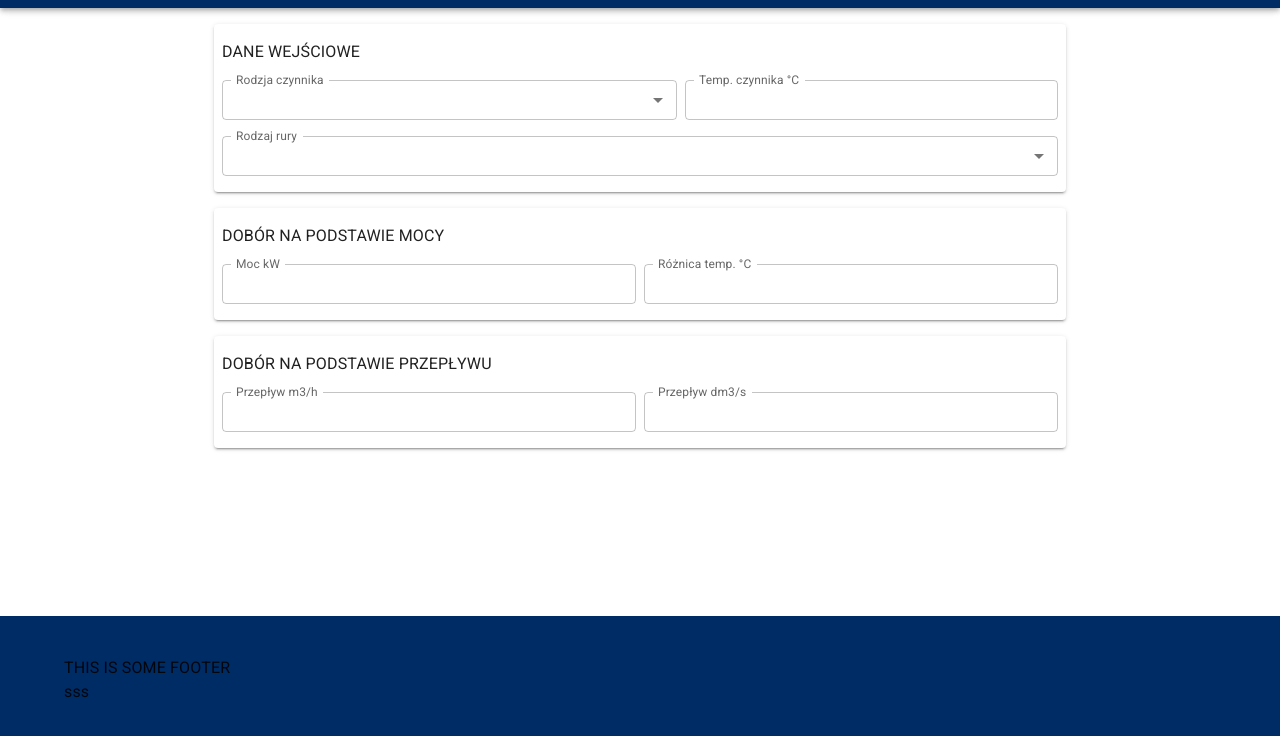
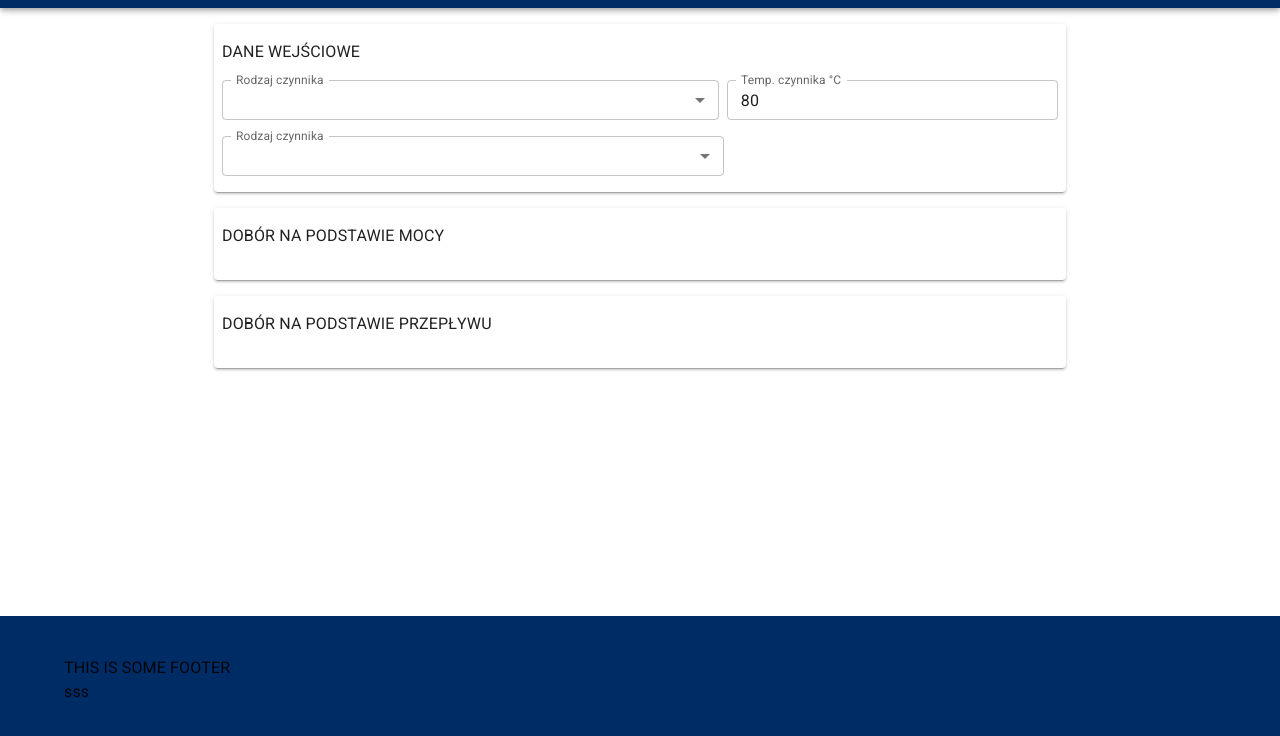
Before and after one commit to grykielona/kalkulatorpro, a Gatsby site: page /ogrzewanie in a window 1280 px wide. Shown: the part 56-792 px from the top of the page. Built offline with nearby package versions, Linux system fonts and the light colour scheme; Gatsby itself is replaced by a stand-in of ours.

Commit message:
custom fields refactor

```diff
--- a/src/components/Inputs/CustomSelectField.jsx
+++ b/src/components/Inputs/CustomSelectField.jsx
@@ -1,25 +1,47 @@
-import { FormControl, InputLabel, MenuItem, Select } from '@mui/material'
-import React from 'react'
+import { FormControl, InputLabel, MenuItem, OutlinedInput, Select } from '@mui/material'
+import React, { useState } from 'react'
 import { useDarkModeContext } from '../../contexts/DarkModeContextProvider'
 
 const focusedColors = (mode) => (mode === 'light' ? 'primary.main' : 'grey.300')
 
-const CustomSelectField = () => {
+const CustomSelectField = ({ menuItem, label, width, labelId, onChange }) => {
+  const [selectValue, setSelectValue] = useState('')
   const { mode } = useDarkModeContext()
 
   return (
-    <FormControl sx={{ width: '55%' }}>
-      <InputLabel id="demo-simple-select-label">Rodzja czynnika</InputLabel>
+    <FormControl
+      sx={{
+        width,
+        '& label.Mui-focused': {
+          color: focusedColors(mode),
+        },
+        '& .MuiOutlinedInput-root': {
+          '&.Mui-focused fieldset': {
+            borderColor: focusedColors(mode),
+          },
+        },
+      }}
+    >
+      <InputLabel shrink id={labelId}>
+        {label}
+      </InputLabel>
       <Select
+        notched
         size="small"
-        labelId="demo-simple-select-label"
-        value="s"
-        label="Rodzja czynnika"
-        onChange={() => {}}
+        labelId={labelId}
+        value={selectValue}
+        label={label}
+        onChange={(e) => {
+          const val = e.target.value
+          setSelectValue(val)
+          onChange(val)
+        }}
       >
-        <MenuItem value={10}>Ten</MenuItem>
-        <MenuItem value={20}>Twenty</MenuItem>
-        <MenuItem value={30}>Thirty</MenuItem>
+        {menuItem?.map(({ itemValue, itemLabel }) => (
+          <MenuItem key={`${itemLabel}-${itemValue}`} value={itemValue}>
+            {itemLabel}
+          </MenuItem>
+        ))}
       </Select>
     </FormControl>
   )
--- a/src/components/Inputs/CustomTextField.jsx
+++ b/src/components/Inputs/CustomTextField.jsx
@@ -4,7 +4,7 @@ import { useDarkModeContext } from '../../contexts/DarkModeContextProvider'
 
 const focusedColors = (mode) => (mode === 'light' ? 'primary.main' : 'grey.300')
 
-const CustomTextField = ({ label, width }) => {
+const CustomTextField = ({ label, width, value, onChange }) => {
   const { mode } = useDarkModeContext()
 
   return (
@@ -19,9 +19,24 @@ const CustomTextField = ({ label, width }) => {
             borderColor: focusedColors(mode),
           },
         },
+        '& input[type=number]': {
+          '-moz-appearance': 'textfield',
+        },
+        '& input[type=number]::-webkit-outer-spin-button': {
+          '-webkit-appearance': 'none',
+          margin: 0,
+        },
+        '& input[type=number]::-webkit-inner-spin-button': {
+          '-webkit-appearance': 'none',
+          margin: 0,
+        },
       }}
+      // TODO: filter e (exponent)
+      onChange={(e) => onChange(e.target.value)}
+      value={value}
       size="small"
       label={label}
+      type="number"
       InputLabelProps={{ shrink: true }}
     />
   )
--- a/src/pages/ogrzewanie.jsx
+++ b/src/pages/ogrzewanie.jsx
@@ -1,77 +1,76 @@
-import {
-  Box,
-  Container,
-  FormControl,
-  InputAdornment,
-  InputLabel,
-  MenuItem,
-  Paper,
-  Select,
-  TextField,
-  Typography,
-} from '@mui/material'
-import React from 'react'
+import { Box, Container, Paper, Typography } from '@mui/material'
+import React, { useState } from 'react'
+import CustomSelectField from '../components/Inputs/CustomSelectField'
 import CustomTextField from '../components/Inputs/CustomTextField'
 
 const paperSX = { px: 1, py: 2, mb: 2 }
 const sectionBoxSX = { mt: 2, display: 'flex', gap: 1 }
 const typograhySX = { mb: 2, textTransform: 'uppercase' }
 
-const HeatingPage = () => (
+const testMenuItem = [
+  { itemValue: 10, itemLabel: 'ten' },
+  { itemValue: 20, itemLabel: 'twenty' },
+  { itemValue: 30, itemLabel: 'thirty' },
+]
+
+const HeatingPage = () => {
+  const [temp, setTemp] = useState(80)
+  const [power, setPower] = useState(null)
+  const [deltaTemp, setDeltaTemp] = useState(null)
+  const [flowCMPH, setFlowCMPH] = useState(null)
+  const [flowCDPS, setFlowCDPS] = useState(null)
+
+  return (
     <Container sx={{ mt: 2 }} maxWidth="md">
       <Paper elevation={2} sx={paperSX}>
         <Typography sx={typograhySX}>Dane wejściowe</Typography>
         <Box sx={sectionBoxSX}>
-        <FormControl sx={{ width: '55%' }}>
-          <InputLabel id="demo-simple-select-label">Rodzja czynnika</InputLabel>
-          <Select
-            size="small"
-            labelId="demo-simple-select-label"
-            value="s"
-            label="Rodzja czynnika"
-            onChange={() => {}}
-          >
-            <MenuItem value={10}>Ten</MenuItem>
-            <MenuItem value={20}>Twenty</MenuItem>
-            <MenuItem value={30}>Thirty</MenuItem>
-          </Select>
-        </FormControl>
-        <CustomTextField width="45%" label="Temp. czynnika °C" />
+          <CustomSelectField
+            label="Rodzaj czynnika"
+            labelId="test1"
+            menuItem={testMenuItem}
+            width="60%"
+            onChange={(e) => {
+              console.log(e)
+            }}
+          />
+          <CustomTextField
+            label="Temp. czynnika °C"
+            value={temp}
+            onChange={(val) => setTemp(val)}
+            width="40%"
+          />
         </Box>
         <Box sx={sectionBoxSX}>
-        <FormControl sx={{ width: '100%' }}>
-          <InputLabel id="demo-simple-select-label">Rodzaj rury</InputLabel>
-          <Select
-            size="small"
-            labelId="demo-simple-select-label"
-            value="s"
-            label="Rodzaj rury"
-            onChange={() => {}}
-          >
-            <MenuItem value={10}>Ten</MenuItem>
-            <MenuItem value={20}>Twenty</MenuItem>
-            <MenuItem value={30}>Thirty</MenuItem>
-          </Select>
-        </FormControl>
+          <CustomSelectField
+            label="Rodzaj czynnika"
+            labelId="test1"
+            menuItem={testMenuItem}
+            width="60%"
+            onChange={(e) => {
+              console.log(e)
+            }}
+          />
         </Box>
       </Paper>
 
       <Paper elevation={2} sx={paperSX}>
         <Typography sx={typograhySX}>Dobór na podstawie mocy</Typography>
         <Box sx={sectionBoxSX}>
-        <CustomTextField width="50%" label="Moc kW" />
-        <CustomTextField width="50%" label="Różnica temp. °C" />
+          {/* <CustomTextField width="50%" label="Różnica temp. °C" />
+          <CustomTextField width="50%" label="Moc kW" /> */}
         </Box>
       </Paper>
 
       <Paper elevation={2} sx={paperSX}>
         <Typography sx={typograhySX}>Dobór na podstawie przepływu</Typography>
         <Box sx={sectionBoxSX}>
-        <CustomTextField width="50%" label="Przepływ m3/h" />
-        <CustomTextField width="50%" label="Przepływ dm3/s" />
+          {/* <CustomTextField width="50%" label="Przepływ m3/h" />
+          <CustomTextField width="50%" label="Przepływ dm3/s" /> */}
         </Box>
       </Paper>
     </Container>
   )
+}
 
 export default HeatingPage
```
Also changed, not shown: jsconfig.json (added, +12 -0 lines), .eslintrc.json, 1 other file. Lines whose indentation alone changed are shown as unchanged.
